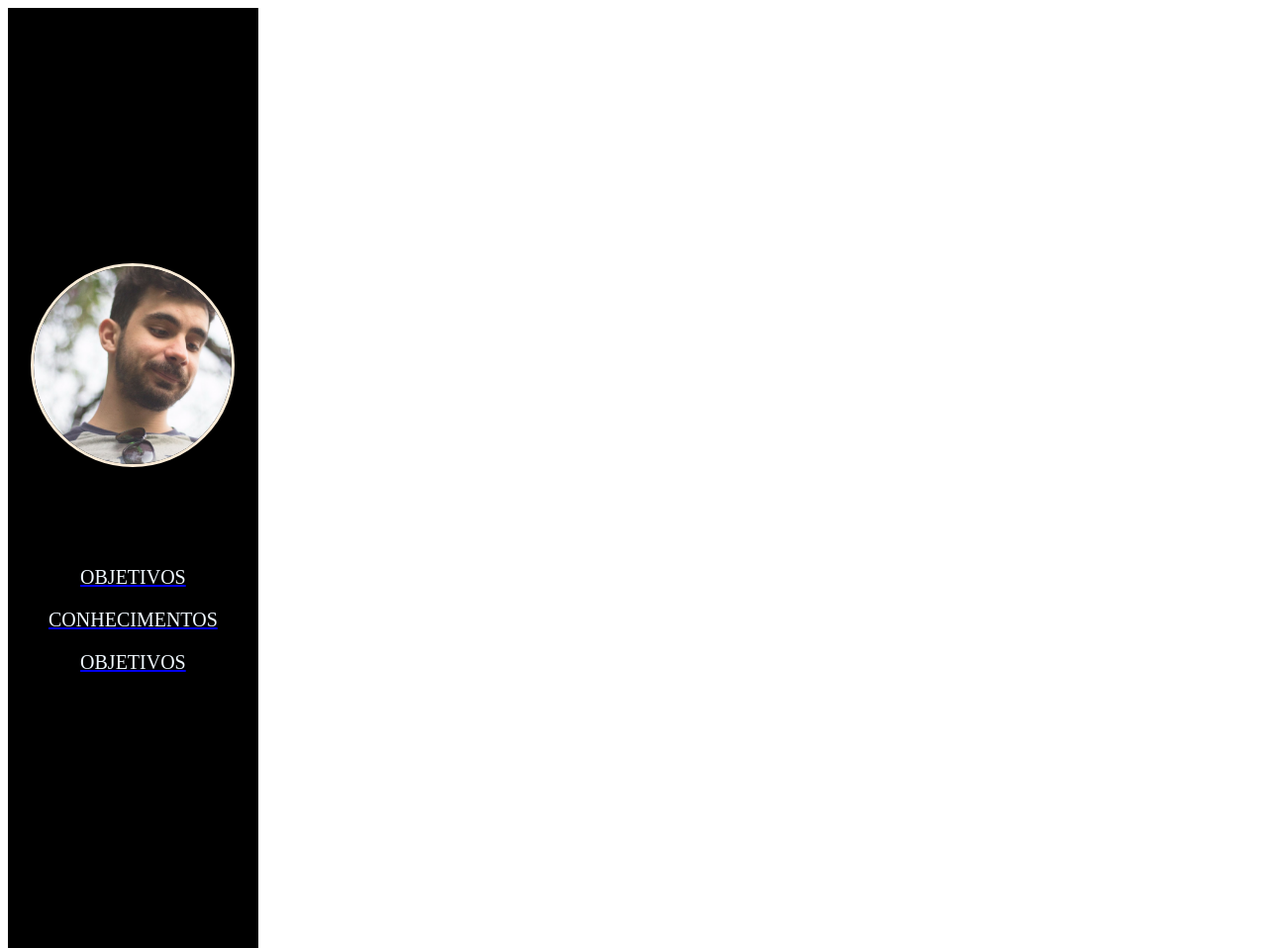
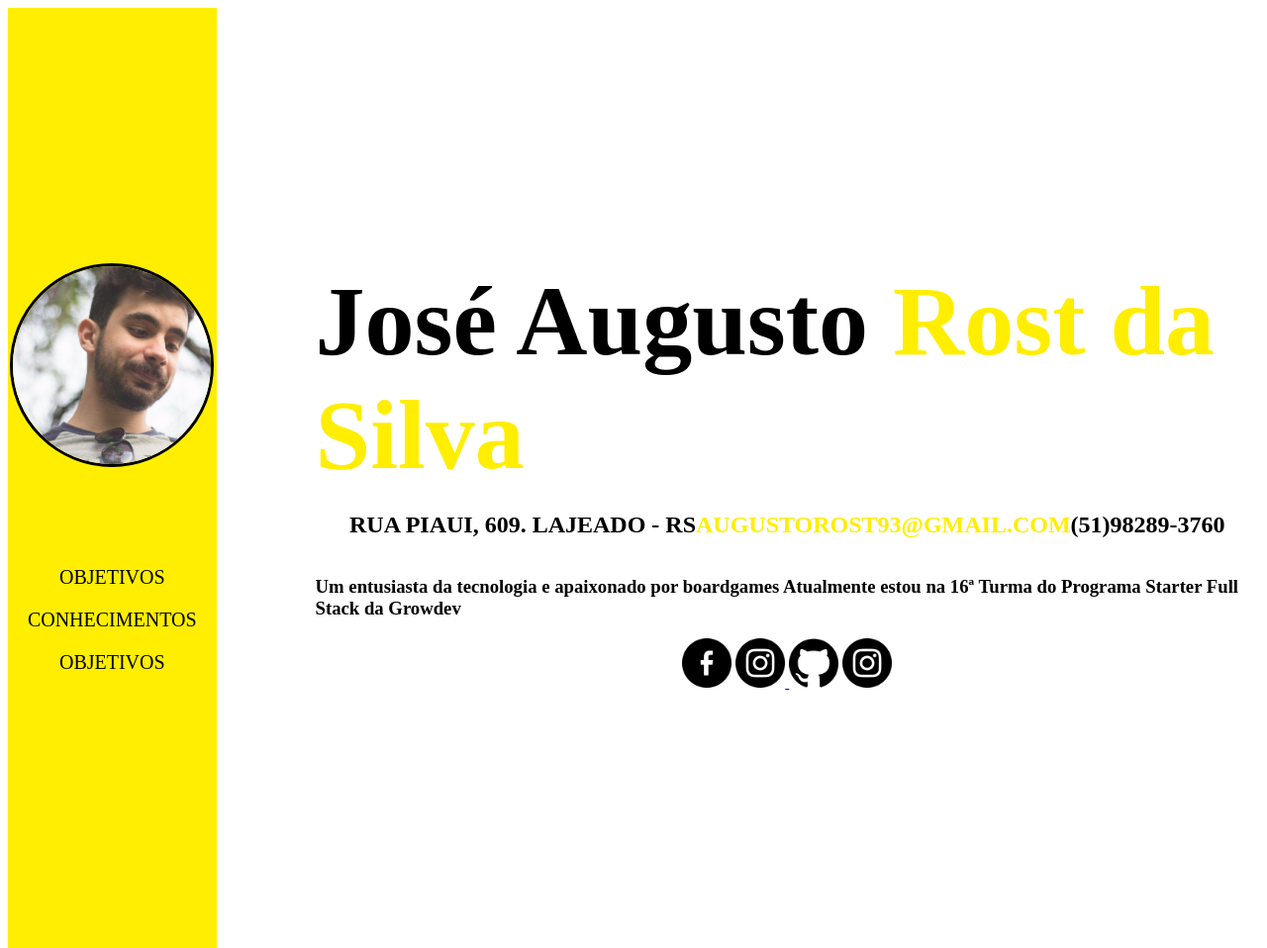
Before and after one commit to AugustoRost/atividade-final1, a plain HTML site: page index.html in a window 1280 px wide. Shown: the whole page at 99% size. Drawn offline with Linux system fonts and the light colour scheme.

Commit message:
adicionado o bloco 2 da pagina index

```diff
--- a/index.html
+++ b/index.html
@@ -11,19 +11,54 @@
       <div class="bloco-1">
         <img
           class="foto-perfil"
-          src="./16143850_1211306745613973_7747506906413487559_o.jpg"
+          src="./img/16143850_1211306745613973_7747506906413487559_o.jpg"
           alt="Foto do perfil"
         />
         <div>
-          <a href="./index.html"> <span class="link"> OBJETIVOS </span> </a>
+          <a href="./index.html" style="text-decoration: none">
+            <span class="link"> OBJETIVOS </span>
+          </a>
         </div>
         <div>
-          <a href="./conhecimentos.html">
+          <a href="./conhecimentos.html" style="text-decoration: none">
             <span class="link"> CONHECIMENTOS </span></a
           >
         </div>
         <div>
-          <a href="#"> <span class="link">OBJETIVOS </span></a>
+          <a href="#" style="text-decoration: none">
+            <span class="link">OBJETIVOS </span></a
+          >
+        </div>
+      </div>
+      <div class="bloco-2">
+        <h1 class="titulo01">
+          José Augusto <span class="nome-amarelo">Rost da Silva</span>
+        </h1>
+        <h2 class="alinhado-left">
+          RUA PIAUI, 609. LAJEADO - RS
+          <span class="nome-amarelo">AUGUSTOROST93@GMAIL.COM</span>
+          (51)98289-3760
+        </h2>
+        <h3 class="alinhado-left">
+          Um entusiasta da tecnologia e apaixonado por boardgames Atualmente
+          estou na 16ª Turma do Programa Starter Full Stack da Growdev
+        </h3>
+        <div>
+          <a href="https://www.facebook.com/AugustoRost" target="_blank"
+            ><img class="icon" src="./img/facebook.png" alt="facebook icon"
+          /></a>
+          <a href="https://www.instagram.com/casalboardgamer/" target="_blank"
+            ><img
+              class="icon"
+              src="./img/instagram.png"
+              alt="instagram icon"
+              href="https://github.com/AugustoRost"
+              target="_blank" />
+            <img class="icon" src="./img/github.png" alt="github icon"
+          /></a>
+          <a href="https://www.instagram.com/augustorost/" target="_blank"
+            ><img class="icon" src="./img/instagram.png" alt="instagram icon"
+          /></a>
         </div>
       </div>
     </section>
--- a/styles.css
+++ b/styles.css
@@ -2,7 +2,7 @@
     display: flex;
 }
 .bloco-1{
-    background-color: black;
+    background-color: rgb(255, 238, 0);
     width: 20%;
     height: 950px;
     display: flex;
@@ -16,14 +16,47 @@
     height: 200px;
     margin-bottom: 100px;
     border-style: solid;
-    border-color: antiquewhite;
+    border-color: rgb(0, 0, 0);
 
 
 }
 .link {
-    color: aliceblue;
+    color: rgb(0, 0, 0);
     font-size: 20px;
     justify-content: center;
     display: flex;
     margin-bottom: 20px;
+    a:link {
+text-decoration:none;
 }
+a:visited {
+text-decoration:none;
+}
+a:hover {
+text-decoration:underline;
+}
+}
+.nome-amarelo {
+    color: rgb(255, 238, 0);
+}
+.titulo01 {
+    font-size: 100px;
+    margin: 0px;
+}
+.bloco-2 {
+    margin-left: 100px;
+    display: flex;
+    justify-content: center;
+    flex-direction: column;
+    align-items: center;
+}
+.icon {
+    width: 50px;
+    height: 50px;
+}
+.alinhado-left {
+    display: flex;
+    justify-content: left;
+    flex-direction: initial;
+    align-items: left;
+}
```
Also changed, not shown: conhecimentos.html (+1 -1 lines), objetivos.html (+1 -1 lines), img/16143850_1211306745613973_7747506906413487559_o.jpg (renamed from 16143850_1211306745613973_7747506906413487559_o.jpg), img/facebook.png (added), img/github.png (added), img/instagram.png (added).
